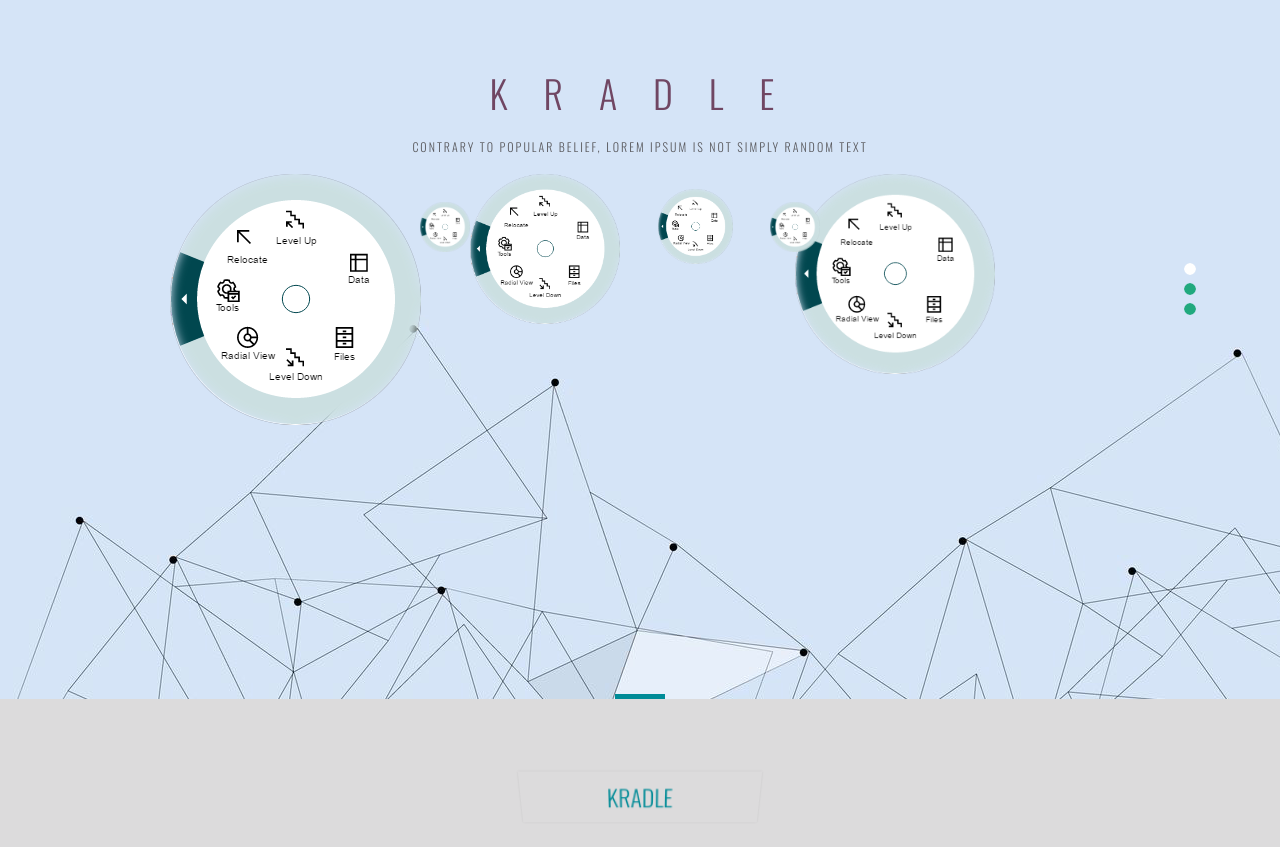
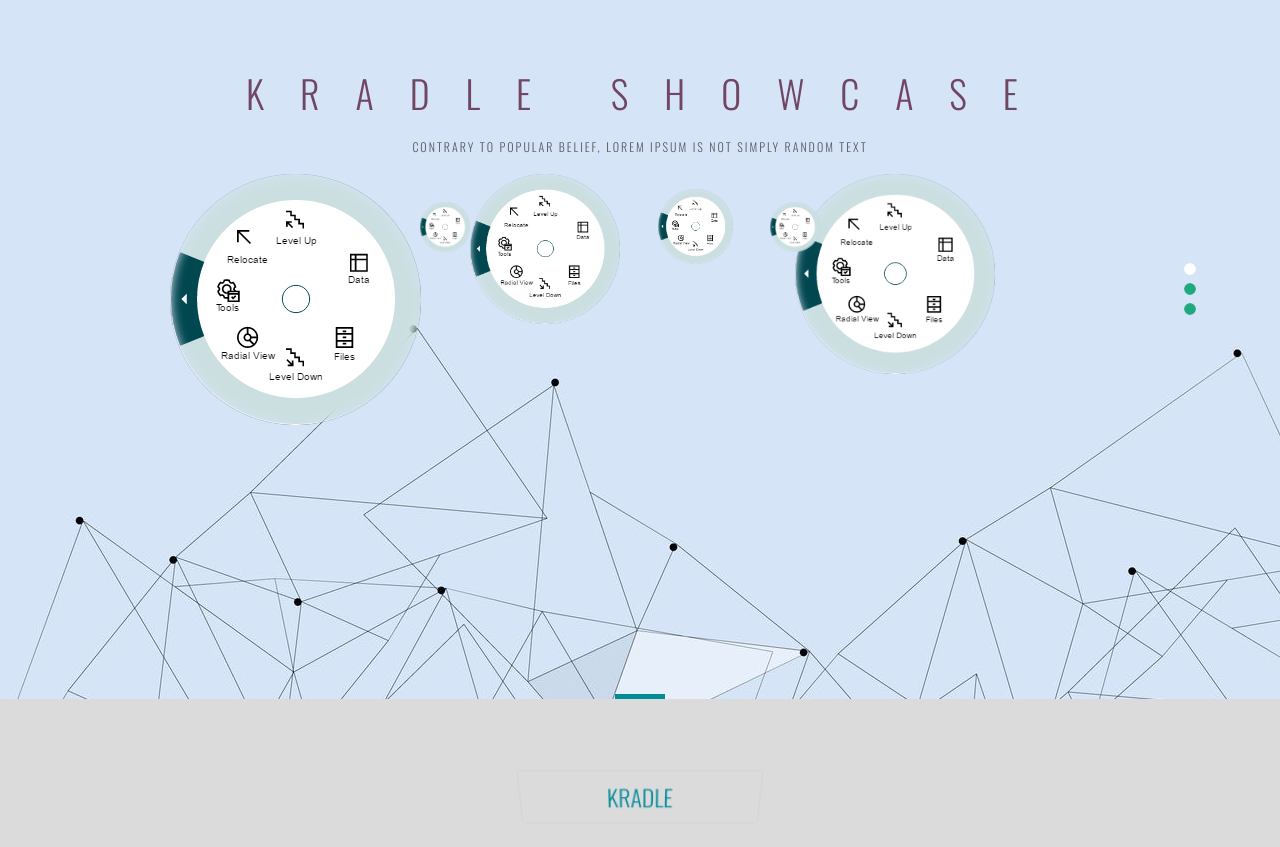
Before and after one commit to NarrowGate/corFront, a plain HTML site: page index.html in a window 1280 px wide. Shown: the part 101-948 px from the top of the page. Drawn offline with nearby package versions, Linux system fonts and the light colour scheme.

Commit message:
App showcasing

```diff
--- a/index.html
+++ b/index.html
@@ -94,7 +94,7 @@
                 <div class="fadeMainPicture"></div>
                 <div class="w990px">
                     <div class="welcomeTitle">
-                        <h1>Kradle</h1>
+                        <h1>Kradle Showcase</h1>
                         <p>Contrary to popular belief, Lorem Ipsum is not simply random text<br><br></p>
                         <div class="scrollDown"></div>
                     </div>
```
